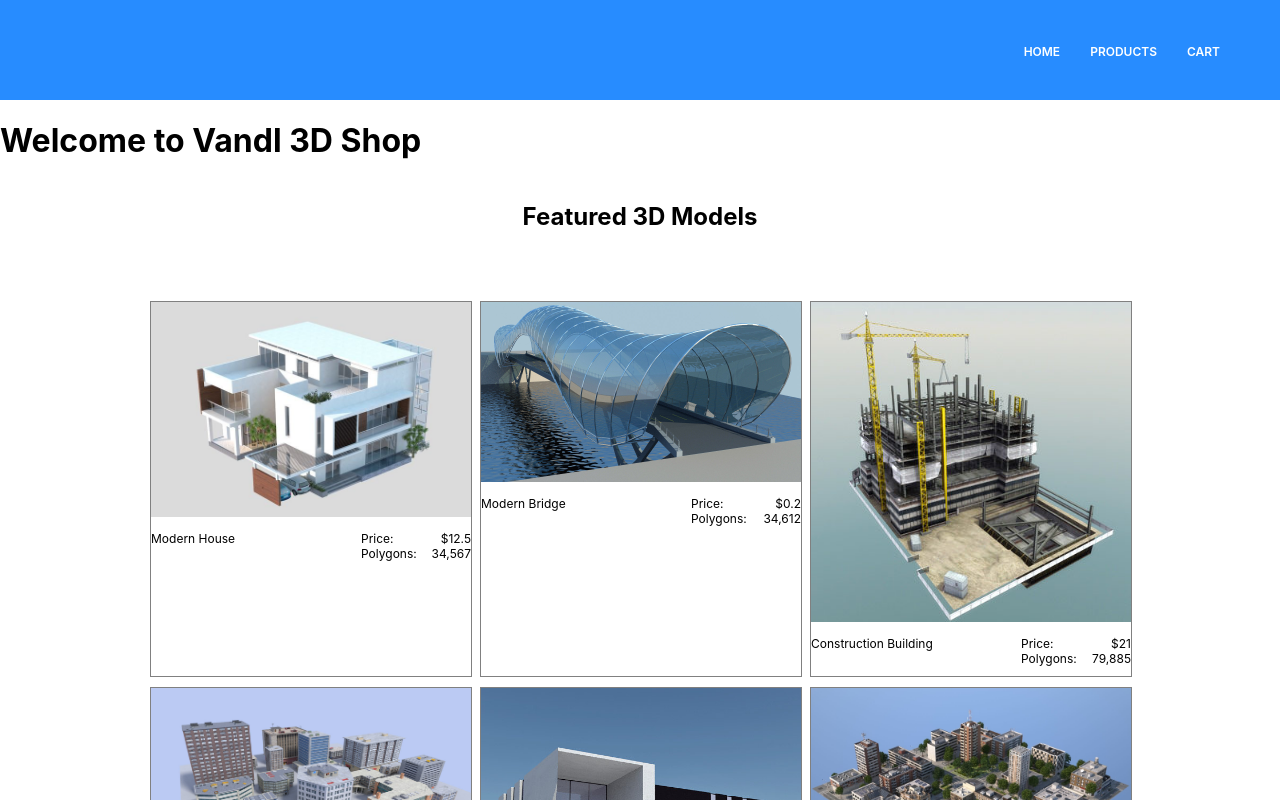
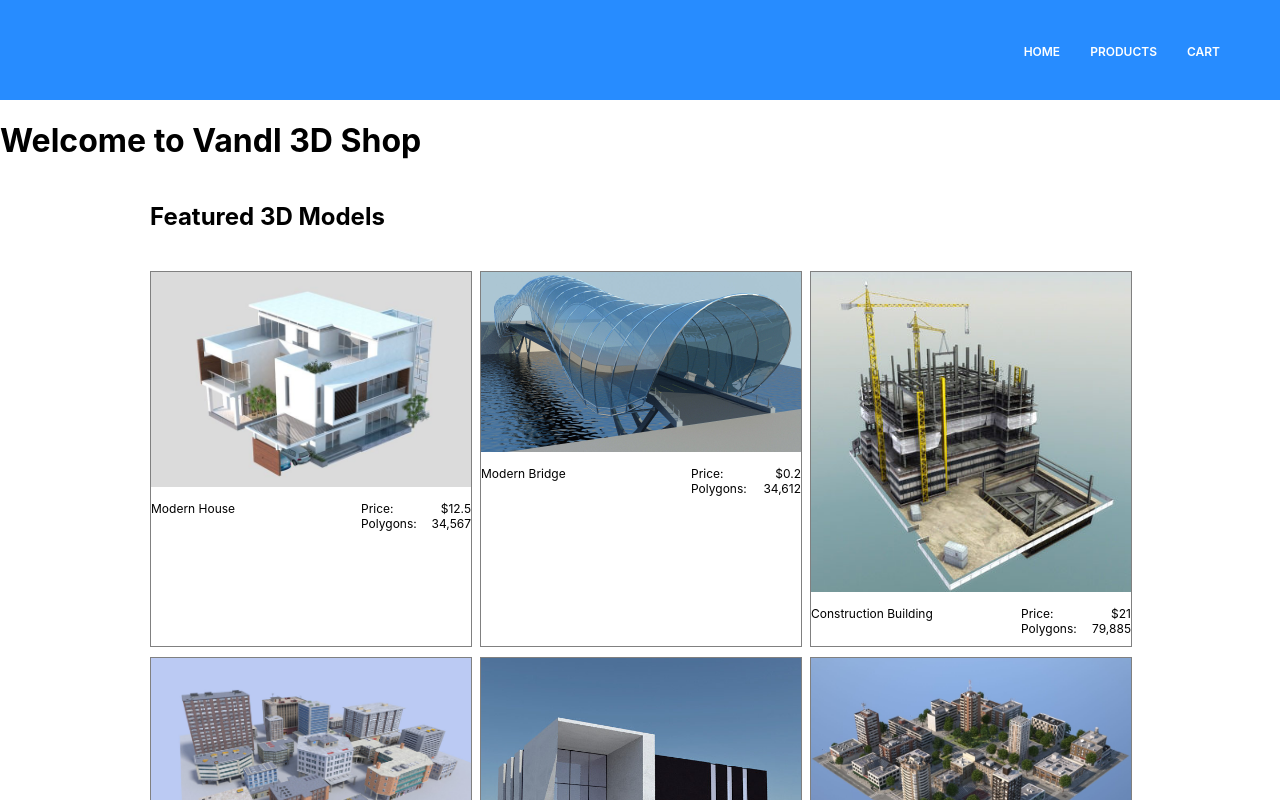
Before and after one commit to PabloVazquezFayat/react-ecom, a React (Create React App) app: page / in a window 1280 px wide. Shown: the top 800 px of the page. Built offline with nearby package versions, Linux system fonts and the light colour scheme.

Commit message:
fixed styles on featured component

```diff
--- a/src/Components/FeaturedProducts/Featured.css
+++ b/src/Components/FeaturedProducts/Featured.css
@@ -1,3 +1,9 @@
+.featured-products-gallery{
+    width: 100%;
+    display: flex;
+    justify-content: center;
+}
+
 .featured-products-container{
     display: flex;
     justify-content: center;
@@ -5,9 +11,13 @@
     flex-direction: column;
 }
 
+.featured-products-container h2{
+    width: 100%;
+}
+
 .featured-products-list{
     width: auto;
-    margin: 50px 0px 50px 0px;
+    margin: 20px 0px 20px 0px;
     display: grid;
     grid-template-columns: 320px 320px 320px;
     grid-column-gap: 10px;
```
